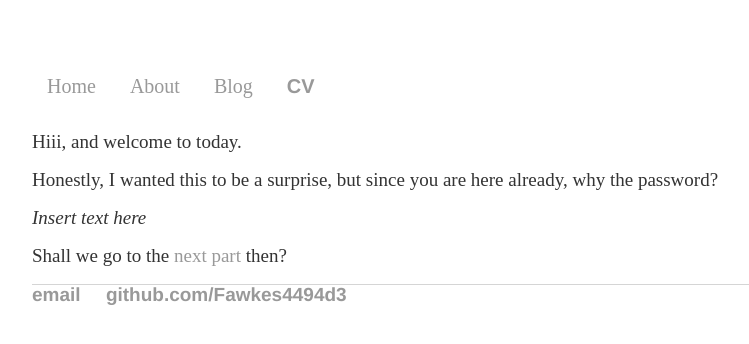
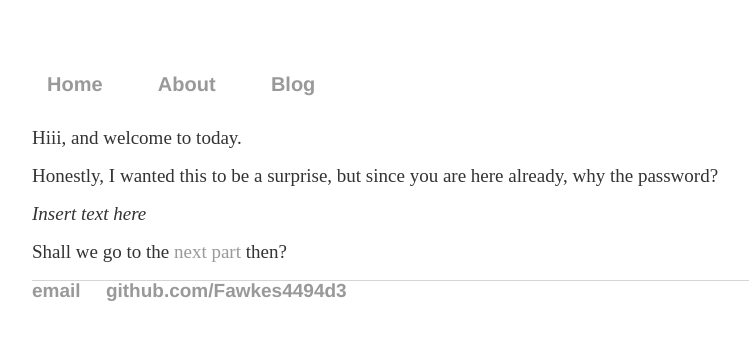
Before and after one commit to Fawkes4494d3/Fawkes4494d3.github.io, a Jekyll site: the page himars/3e2aa62395aba393f738f8caa175d9f62496b6ca/index.html, which Jekyll copies as it is, in a window 1280 px wide. Shown: the top 344 px of the page, without its empty margins (160-909 px from the left). Built offline with Jekyll 4.4.1, drawn with Linux system fonts in a browser that asks for light colours.

Commit message:
Update index.html

```diff
--- a/himars/3e2aa62395aba393f738f8caa175d9f62496b6ca/index.html
+++ b/himars/3e2aa62395aba393f738f8caa175d9f62496b6ca/index.html
@@ -10,7 +10,8 @@
 				  color: #999;
 				  font-size: 20px;
 				  padding: 15px;
-				  display:inline-block;
+				  display: inline-block;
+				  font-weight: bold;
 				}
 				ul {
 				  display: inline;
@@ -40,16 +41,16 @@
 		</head>
 		<body>
 			<nav>
-			  <a href="/">Home</a>
-			  <a href="/about">About</a>
-	        	  <a href="/blog">Blog</a>
 			  <ul>
-	        	    <li class="hide.text">
-				<a class="hide.text" href="/blog/bloop1.html">CV</a>
-				<ul>
-				    <li> <a href="/himars/3e2aa62395aba393f738f8caa175d9f62496b6ca/clickonwhy.html"> Why?! </a> </li>
-				</ul>
-			    </li>
+				  <li> <a href="/">Home</a> </li>
+				  <li> <a href="/about">About</a> </li>
+				  <li> <a href="/blog">Blog</a> </li>
+				  <li>
+					<a style="color: white;" href="/blog/bloop1.html">CV</a>
+					<ul>
+					    <li> <a href="/himars/3e2aa62395aba393f738f8caa175d9f62496b6ca/clickonwhy.html"> Why?! </a> </li>
+					</ul>
+			          </li>
 			  </ul>
 			</nav>
 
```
